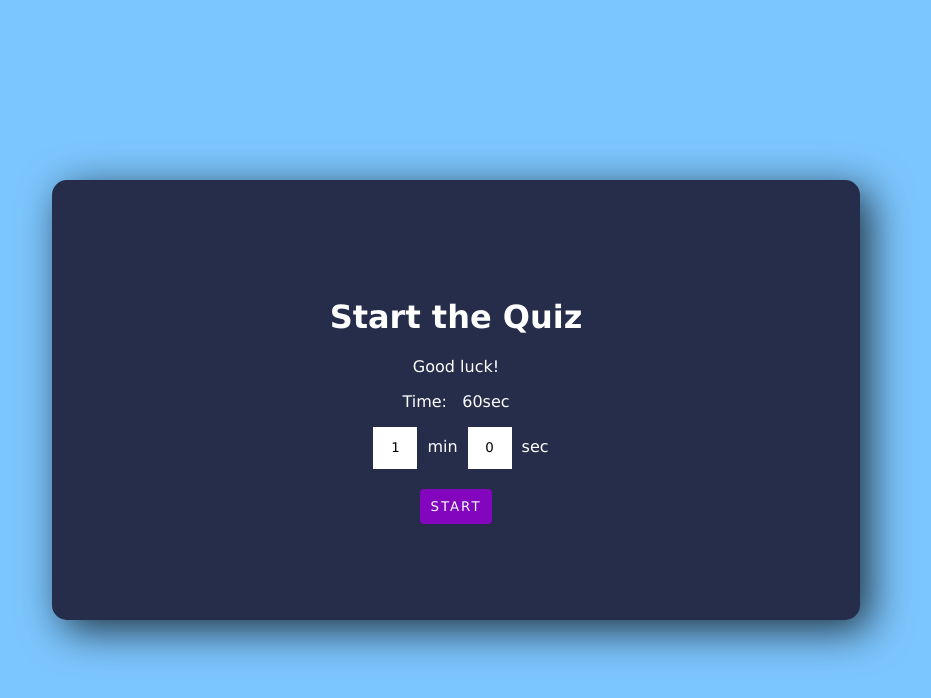
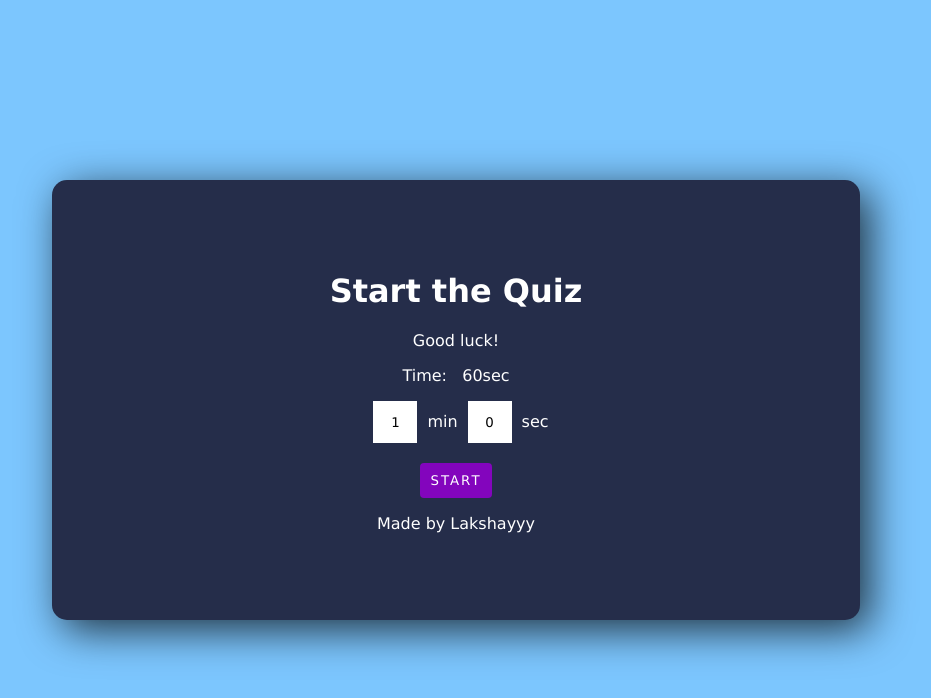
Before and after one commit to lakshayysaini/React-Quiz-App, a React (Create React App) app: page / in a window 1280 px wide. Shown: the top 698 px of the page, without its empty margins (184-1115 px from the left). Built offline with nearby package versions, Linux system fonts and the light colour scheme.

Commit message:
update Changes again

```diff
--- a/src/components/Start.jsx
+++ b/src/components/Start.jsx
@@ -55,6 +55,7 @@ const Start = () => {
           <button className="startButton" onClick={handleQuizStart}>
             START
           </button>
+          <p>Made by Lakshayyy</p>
         </div>
       </div>
     </div>
```
